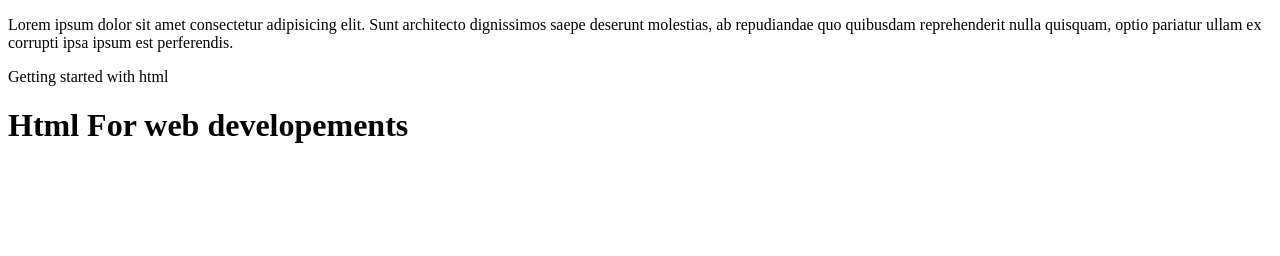
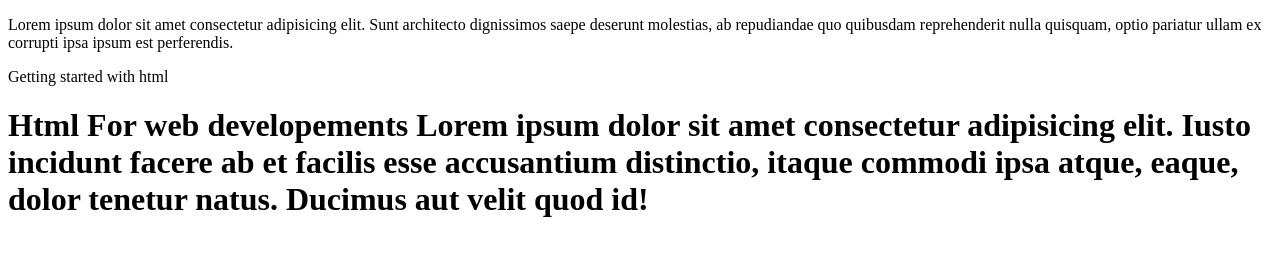
Before and after one commit to NG-hate-shit/lms, a plain HTML site: page index.htm in a window 1280 px wide. Drawn offline with Linux system fonts and the light colour scheme.

Commit message:
modified file

```diff
--- a/index.htm
+++ b/index.htm
@@ -8,6 +8,8 @@
 <body>
     <p>Lorem ipsum dolor sit amet consectetur adipisicing elit. Sunt architecto dignissimos saepe deserunt molestias, ab repudiandae quo quibusdam reprehenderit nulla quisquam, optio pariatur ullam ex corrupti ipsa ipsum est perferendis.</p>
     <span>Getting  started with  html</span>
-    <h1>Html For  web developements</h1>
+    <h1>Html For  web developements
+        Lorem ipsum dolor sit amet consectetur adipisicing elit. Iusto incidunt facere ab et facilis esse accusantium distinctio, itaque commodi ipsa atque, eaque, dolor tenetur natus. Ducimus aut velit quod id!
+    </h1>
 </body>
 </html>
```
